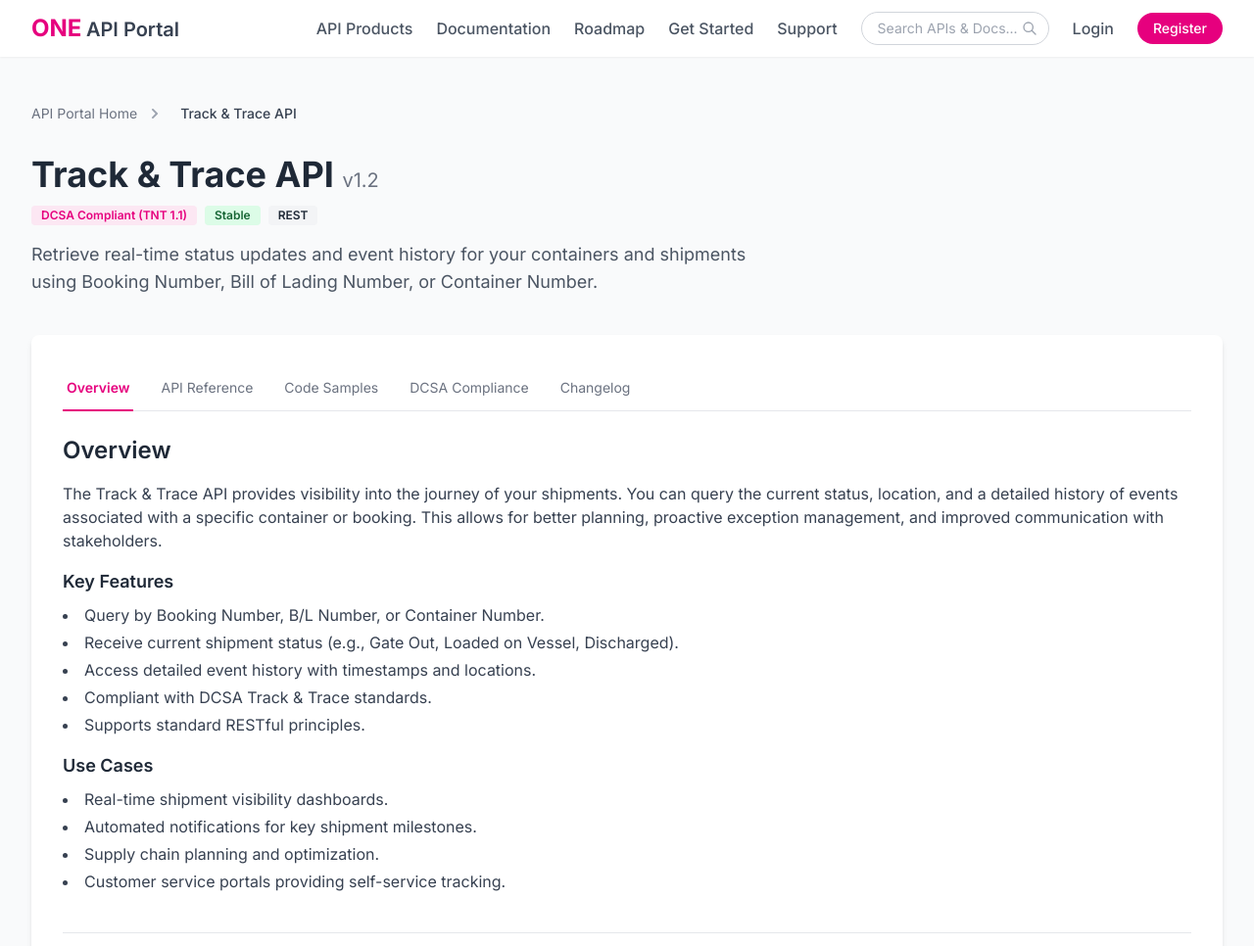
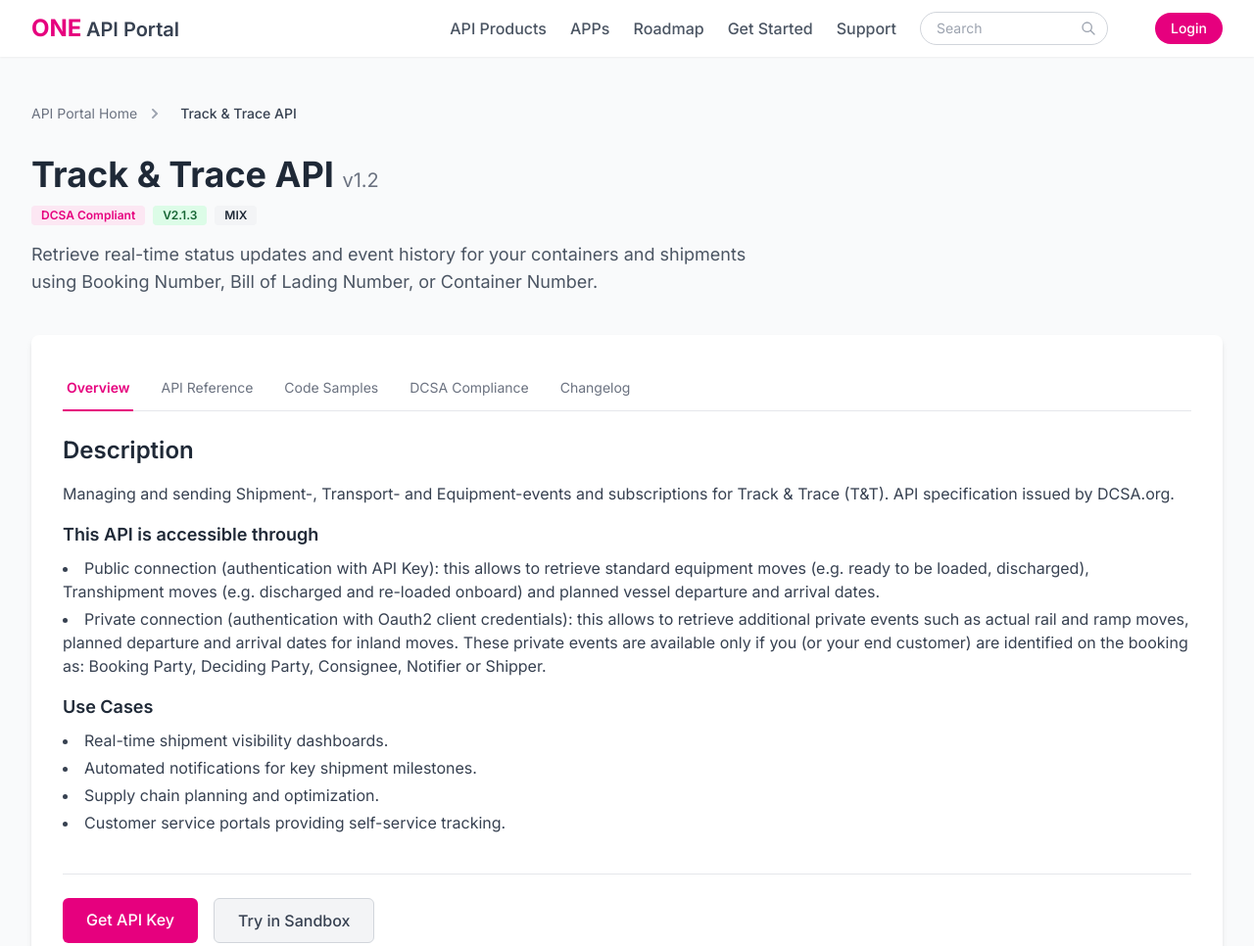
Before and after one commit to ychere/ychere.github.io, a plain HTML site: page 2nd.html in a window 1280 px wide. Shown: the top 966 px of the page at 98% size. Drawn offline with nearby package versions, Linux system fonts and the light colour scheme.

Commit message:
Update 2nd.html

```diff
--- a/2nd.html
+++ b/2nd.html
@@ -50,18 +50,18 @@
                 </div>
                 <div class="hidden md:flex items-center space-x-6">
                     <a href="/index.html#api-products-section" class="text-gray-600 hover:text-one-magenta font-medium">API Products</a>
-                    <a href="#" class="text-gray-600 hover:text-one-magenta font-medium">Documentation</a>
+                    <a href="#" class="text-gray-600 hover:text-one-magenta font-medium">APPs</a>
                     <a href="#" class="text-gray-600 hover:text-one-magenta font-medium">Roadmap</a>
                     <a href="#" class="text-gray-600 hover:text-one-magenta font-medium">Get Started</a>
                     <a href="#" class="text-gray-600 hover:text-one-magenta font-medium">Support</a>
                     <div class="relative hidden lg:block">
-                        <input type="text" placeholder="Search APIs & Docs..." class="px-4 py-1.5 border border-gray-300 rounded-full focus:outline-none focus:ring-2 focus:ring-one-magenta focus:border-transparent text-sm w-48">
+                        <input type="text" placeholder="Search" class="px-4 py-1.5 border border-gray-300 rounded-full focus:outline-none focus:ring-2 focus:ring-one-magenta focus:border-transparent text-sm w-48">
                         <svg class="absolute right-3 top-1/2 transform -translate-y-1/2 h-4 w-4 text-gray-400" xmlns="http://www.w3.org/2000/svg" fill="none" viewBox="0 0 24 24" stroke="currentColor">
                             <path stroke-linecap="round" stroke-linejoin="round" stroke-width="2" d="M21 21l-6-6m2-5a7 7 0 11-14 0 7 7 0 0114 0z" />
                         </svg>
                     </div>
-                    <a href="#" class="text-gray-600 hover:text-one-magenta font-medium">Login</a>
-                    <a href="#" class="bg-one-magenta text-white px-4 py-1.5 rounded-full text-sm font-medium hover:bg-one-magenta-dark transition duration-150 ease-in-out">Register</a>
+                    <a href="#" class="text-gray-600 hover:text-one-magenta font-medium"></a>
+                    <a href="#" class="bg-one-magenta text-white px-4 py-1.5 rounded-full text-sm font-medium hover:bg-one-magenta-dark transition duration-150 ease-in-out">Login</a>
                 </div>
                 <div class="md:hidden flex items-center">
                     <button id="mobile-menu-button-detail" class="text-gray-600 hover:text-one-magenta focus:outline-none">
@@ -102,9 +102,9 @@
         <div class="mb-10">
             <h1 class="text-4xl font-bold text-gray-800 mb-3">Track & Trace API <span class="text-xl font-normal text-gray-500">v1.2</span></h1>
             <div class="flex flex-wrap gap-2 mb-4">
-                <span class="inline-block bg-pink-100 text-one-magenta text-xs font-semibold px-2.5 py-0.5 rounded">DCSA Compliant (TNT 1.1)</span>
-                <span class="inline-block bg-green-100 text-green-800 text-xs font-semibold px-2.5 py-0.5 rounded">Stable</span>
-                <span class="inline-block bg-gray-100 text-gray-800 text-xs font-semibold px-2.5 py-0.5 rounded">REST</span>
+                <span class="inline-block bg-pink-100 text-one-magenta text-xs font-semibold px-2.5 py-0.5 rounded">DCSA Compliant</span>
+                <span class="inline-block bg-green-100 text-green-800 text-xs font-semibold px-2.5 py-0.5 rounded">V2.1.3</span>
+                <span class="inline-block bg-gray-100 text-gray-800 text-xs font-semibold px-2.5 py-0.5 rounded">MIX</span>
             </div>
             <p class="text-lg text-gray-600 max-w-3xl">
                 Retrieve real-time status updates and event history for your containers and shipments using Booking Number, Bill of Lading Number, or Container Number.
@@ -133,17 +133,14 @@
 
             <div>
                 <div class="tab-content active" id="overview">
-                    <h2 class="text-2xl font-semibold text-gray-800 mb-4">Overview</h2>
+                    <h2 class="text-2xl font-semibold text-gray-800 mb-4">Description</h2>
                     <p class="text-gray-700 mb-4">
-                        The Track & Trace API provides visibility into the journey of your shipments. You can query the current status, location, and a detailed history of events associated with a specific container or booking. This allows for better planning, proactive exception management, and improved communication with stakeholders.
+                        Managing and sending Shipment-, Transport- and Equipment-events and subscriptions for Track & Trace (T&T). API specification issued by DCSA.org.
                     </p>
-                    <h3 class="text-lg font-semibold text-gray-800 mb-2">Key Features</h3>
+                    <h3 class="text-lg font-semibold text-gray-800 mb-2">This API is accessible through</h3>
                     <ul class="list-disc list-inside text-gray-700 space-y-1 mb-4">
-                        <li>Query by Booking Number, B/L Number, or Container Number.</li>
-                        <li>Receive current shipment status (e.g., Gate Out, Loaded on Vessel, Discharged).</li>
-                        <li>Access detailed event history with timestamps and locations.</li>
-                        <li>Compliant with DCSA Track & Trace standards.</li>
-                        <li>Supports standard RESTful principles.</li>
+                        <li>Public connection (authentication with API Key): this allows to retrieve standard equipment moves (e.g. ready to be loaded, discharged), Transhipment moves (e.g. discharged and re-loaded onboard) and planned vessel departure and arrival dates.</li>
+                        <li>Private connection (authentication with Oauth2 client credentials): this allows to retrieve additional private events such as actual rail and ramp moves, planned departure and arrival dates for inland moves. These private events are available only if you (or your end customer) are identified on the booking as: Booking Party, Deciding Party, Consignee, Notifier or Shipper.</li>
                     </ul>
                     <h3 class="text-lg font-semibold text-gray-800 mb-2">Use Cases</h3>
                      <ul class="list-disc list-inside text-gray-700 space-y-1">
```
